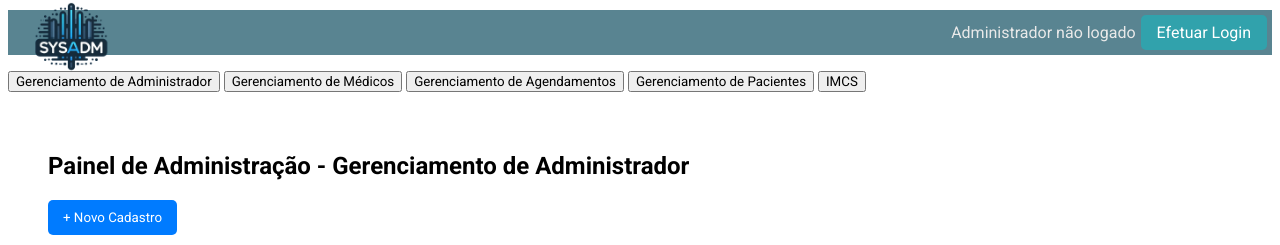
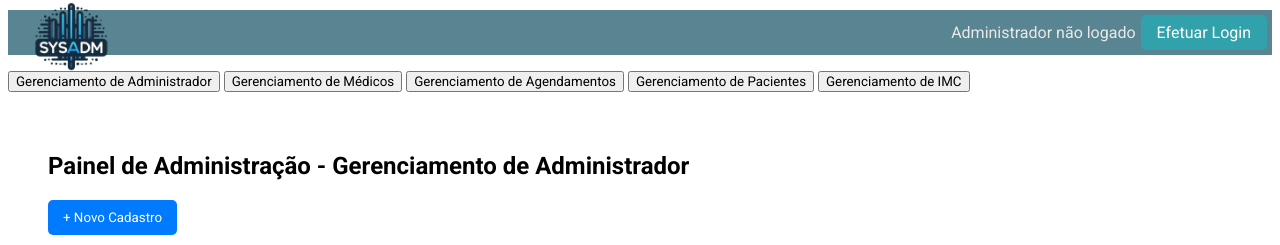
Before and after one commit to hudjinn/SysAdm, a Flask app: page /admin in a window 1280 px wide. Shown: the top 245 px of the page. Run offline with Flask 3, Linux system fonts and the light colour scheme; data that the repository does not hold is empty.

Commit message:
corrigindo criacao de imc

```diff
--- a/site/app.py
+++ b/site/app.py
@@ -742,11 +742,11 @@ def api_criar_imc(id):
         "altura": float(data['altura'])
     }
 
-    response = requests.post(app.api + 'imcs/cadastrar/{id}', json=imc_data)
+    response = requests.post(f'{app.api}imcs/cadastrar/{id}', json=imc_data)
     if response.status_code == 201:
-        return jsonify({"message": session['flash_text']['create_user_success']}), 201
+        return jsonify({"message": session['flash_text']['create_imc_success']}), 201
     else:
-        return jsonify({"message": session['flash_text']['create_user_fail']}), response.status_code
+        return jsonify({"message": session['flash_text']['create_imc_fail']}), response.status_code
 
 @app.route('/api/imcs/atualizar/<id>', methods=['PATCH'])
 @check_api_status
@@ -761,9 +761,9 @@ def api_atualizar_imc(id):
         }
         response = requests.patch(f'{app.api}imcs/atualizar/{id}', json=imc_data)
         if response.status_code == 200:
-            return jsonify({"message": session['flash_text']['update_user_success']}), 200
+            return jsonify({"message": session['flash_text']['update_imc_success']}), 200
         else:
-            return jsonify({"message": session['flash_text']['update_user_fail']}), response.status_code
+            return jsonify({"message": session['flash_text']['update_imc_fail']}), response.status_code
     except Exception as e:
         return jsonify({"message": session['flash_text']['unknown_error']}), 500
 
@@ -774,9 +774,9 @@ def api_deletar_imc(id):
     try:
         response = requests.delete(f'{app.api}imcs/deletar/{id}')
         if response.status_code == 200:
-            return jsonify({"message": session['flash_text']['delete_user_success']}), 200
+            return jsonify({"message": session['flash_text']['delete_imc_success']}), 200
         else:
-            return jsonify({"message": session['flash_text']['delete_user_fail']}), response.status_code
+            return jsonify({"message": session['flash_text']['delete_imc_fail']}), response.status_code
     except requests.exceptions.RequestException as e:
         return jsonify({"message": session['flash_text']['conn_error']}), 500
 
--- a/site/locate/flash_pt_BR.json
+++ b/site/locate/flash_pt_BR.json
@@ -18,5 +18,11 @@
   "update_user_success": "Usuário atualizado com sucesso!",
   "update_user_fail": "Falha ao atualizar usuário!",
   "delete_user_success": "Usuário removido com sucesso!",
-  "delete_user_fail": "Falha ao remover usuário!"
+  "delete_user_fail": "Falha ao remover usuário!",
+  "create_imc_success": "IMC criado com sucesso!",
+  "create_imc_fail": "Falha ao criar IMC!",
+  "update_imc_success": "IMC atualizado com sucesso!",
+  "update_imc_fail": "Falha ao atualizar IMC!",
+  "delete_imc_success": "IMC removido com sucesso!",
+  "delete_imc_fail": "Falha ao remover IMC!"
 }
--- a/site/locate/pt_BR.json
+++ b/site/locate/pt_BR.json
@@ -92,12 +92,15 @@
     "inactive": "Inativa",
     "weight":"Peso",
     "height": "Altura",
+    "classification": "Classificação",
     "delete_confirmation_title": "Tem certeza?",
     "delete_confirmation_text": "Uma vez removido, você não poderá recuperar os dados deste usuário!",
     "user_management": "Gerenciamento de Administrador",
     "doctor_management": "Gerenciamento de Médicos",
     "appointment_management": "Gerenciamento de Agendamentos",
     "patient_management": "Gerenciamento de Pacientes",
+    "imc_management": "Gerenciamento de IMC",
+
     "back_to_sched_screen": "Voltar para a tela de Agendamento de Consulta",
     "login_adm": "Acessar Área de Administração",
     "patient_data": "Dados do Paciente",
@@ -124,6 +127,8 @@
     "scheduling_management": "Gerenciamento de Agendamentos",
     "specialty": "Especialidade",
     "doctor": "Médico",
+    "create_new_imc": "Cadastrar Novo IMC",
+    "edit_imc": "Editando IMC",
     "date": "Data",
     "time": "Hora"
 }
--- a/site/templates/admin_screen.html
+++ b/site/templates/admin_screen.html
@@ -49,7 +49,7 @@
         <button onclick="showCrud('medicos')">{{ text.doctor_management }}</button>
         <button onclick="showCrud('agendamentos')">{{ text.appointment_management }}</button>
         <button onclick="showCrud('pacientes')">{{ text.patient_management }}</button>
-        <button onclick="showCrud('imcs')">IMCS</button>
+        <button onclick="showCrud('imcs')">{{ text.imc_management }}</button>
     </div>
 
     <div id="admin-content">
--- a/site/templates/crudImcs.html
+++ b/site/templates/crudImcs.html
@@ -1,7 +1,7 @@
 <div id="createImcModal" class="modal">
     <div class="modal-content">
         <span class="close-button" onclick="closeModal('createImcModal')">&times;</span>
-        <h3>{{ text.create_new_paciente }}</h3>
+        <h3>{{ text.create_new_imc }}</h3>
         <form id="createImcForm">
             <label for="newImcPeso">{{ text.weight }}</label>
             <input type="text" id="newImcPeso" name="peso">
@@ -19,7 +19,7 @@
 <div id="editImcModal" class="modal">
     <div class="modal-content">
         <span class="close-button" onclick="closeModal('editImcModal')">&times;</span>
-        <h3>{{ text.edit_paciente }}</h3>
+        <h3>{{ text.edit_imc }}</h3>
         <form id="editImcForm">
             <input type="hidden" id="editImcId" name="id">
             <label for="editImcPeso">PESO</label>
@@ -36,17 +36,17 @@
 </div>
 
 <div id="admin-content">
-    <h2>{{ text.adm_panel }} - {{ text.patient_management }}</h2>
+    <h2>{{ text.adm_panel }} - {{ text.imc_management }}</h2>
     <button onclick="showCreateImcModal()" class="new-user-btn">{{ text.new_registration }}</button>
 
     <table id="imc-table">
         <thead>
             <tr>
                 <th>ID</th>
-                <th>{{ text.paciente_nome }}</th>
-                <th>{{ text.peso }}</th>
-                <th>{{ text.altura }}</th>
-                <th>{{ text.classificacao }}</th>
+                <th>{{ text.patient_name }}</th>
+                <th>{{ text.weight }}</th>
+                <th>{{ text.height }}</th>
+                <th>{{ text.classification }}</th>
                 <th>{{ text.actions }}</th>
             </tr>
         </thead>
```
Also changed, not shown: site/locate/en_US.json (+6 -1 lines), site/locate/es.json (+6 -1 lines), site/locate/flash_en_US.json (+7 -1 lines), site/locate/flash_es.json (+7 -1 lines).
